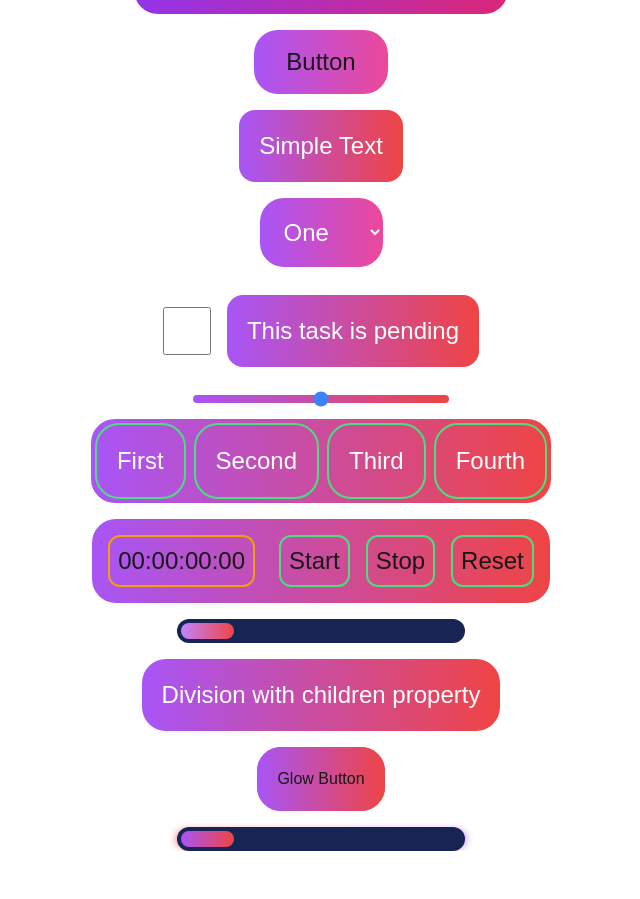
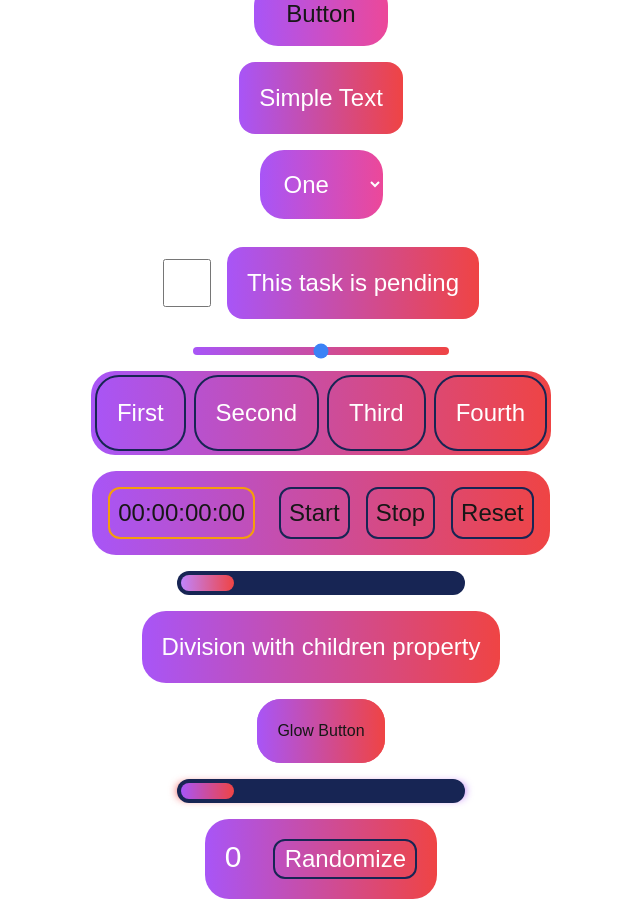
Before and after one commit to nitesh545/lifame, a Next.js app: page / in a window 1280 px wide. Shown: the whole page, without its empty margins (319-959 px from the left). Before the commit the page ends 851 px from the top, so only its background shows below. Built offline with nearby package versions, Linux system fonts and the light colour scheme.

Commit message:
new component randomizer

```diff
--- a/app/components/buttonGroup.jsx
+++ b/app/components/buttonGroup.jsx
@@ -15,7 +15,7 @@ const ButtonGroup = () => {
 						buttons.map((button, index) => {return (
 							<button
 								key={index}
-								className="text-white m-1 text-2xl p-5 rounded-3xl border-2 border-green-400"
+								className="text-white m-1 text-2xl p-5 rounded-3xl border-2 border-blue-950"
 								onClick={() => {
 									console.log(`${button} button clicked`);
 								}}
--- /dev/null
+++ b/app/components/randomizer.jsx
@@ -0,0 +1,31 @@
+"use client";
+
+import React from 'react';
+import {useState, useEffect} from "react";
+import Division from "@/app/components/division";
+
+const Randomizer = () => {
+	const [value, setValue] = useState(0);
+
+	const randmValue = () => {
+		setValue(Math.floor(((Math.random() * 10)/2)));
+	};
+
+	return (
+		<Division>
+			<div className="flex justify-center content-center">
+			<div className="mr-4 min-h-10 text-3xl">
+				{value}
+			</div>
+			<button
+				className="ml-4 min-w-36 min-h-10 rounded-xl border-2 border-blue-950"
+				onClick={() => setValue(randmValue)}
+			>
+				Randomize
+			</button>
+			</div>
+		</Division>
+	);
+};
+
+export default Randomizer;
--- a/app/components/stopwatch.jsx
+++ b/app/components/stopwatch.jsx
@@ -58,15 +58,15 @@ const Stopwatch = () => {
 			<div className="flex text-2xl p-2 rounded-3xl bg-gradient-to-r from-purple-500 to-red-500">
 				<div id="display" className="p-2 m-2 border-2 border-amber-500 rounded-xl">{display}</div>
 				<div className="ml-2">
-					<button className="p-2 m-2 border-2 border-green-400 rounded-xl" onClick={() => {
+					<button className="p-2 m-2 border-2 border-blue-950 rounded-xl" onClick={() => {
 						startTimer();
 					}}>Start
 					</button>
-					<button className="p-2 m-2 border-2 border-green-400 rounded-xl" onClick={() => {
+					<button className="p-2 m-2 border-2 border-blue-950 rounded-xl" onClick={() => {
 						stopTimer();
 					}}>Stop
 					</button>
-					<button className="p-2 m-2 border-2 border-green-400 rounded-xl" onClick={() => {
+					<button className="p-2 m-2 border-2 border-blue-950 rounded-xl" onClick={() => {
 						resetTimer();
 					}}>Reset
 					</button>
--- a/app/page.jsx
+++ b/app/page.jsx
@@ -12,6 +12,7 @@ import Division from "@/app/components/division";
 import GlowButton from "@/app/components/glowButton";
 import React from "react";
 import GlowProgressBar from "@/app/components/glowProgressBar";
+import Randomizer from "@/app/components/randomizer";
 
 let components = [
 	{id: 1, type: "Input", component: <Input placeholder="Input"/>},
@@ -26,6 +27,7 @@ let components = [
 	{id: 10, type: "Division", component: <Division>Division with children property</Division>},
 	{id: 11, type: "GlowButton", component: <GlowButton />},
 	{id: 12, type: "GlowProgressBar", component: <GlowProgressBar />},
+	{id: 13, type: "Randomizer", component: <Randomizer />},
 ];
 
 export default function Home() {
```
